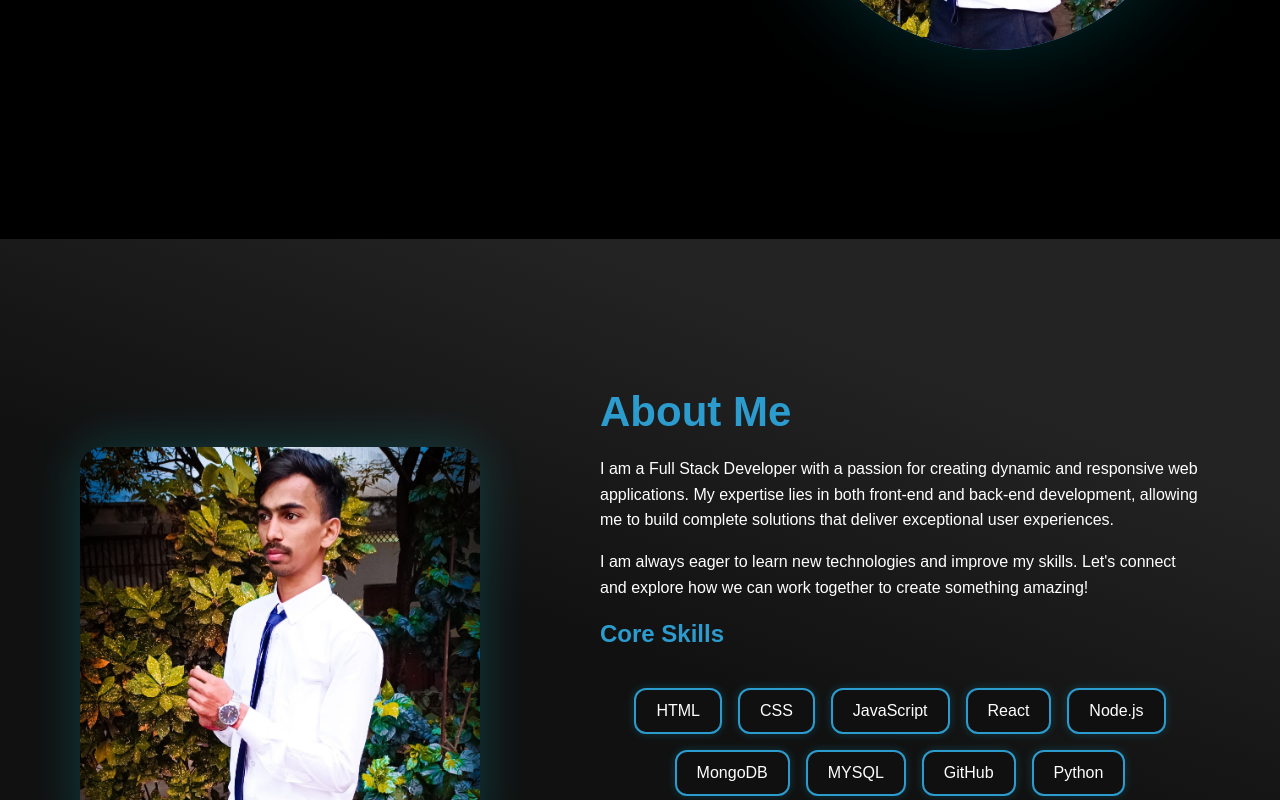
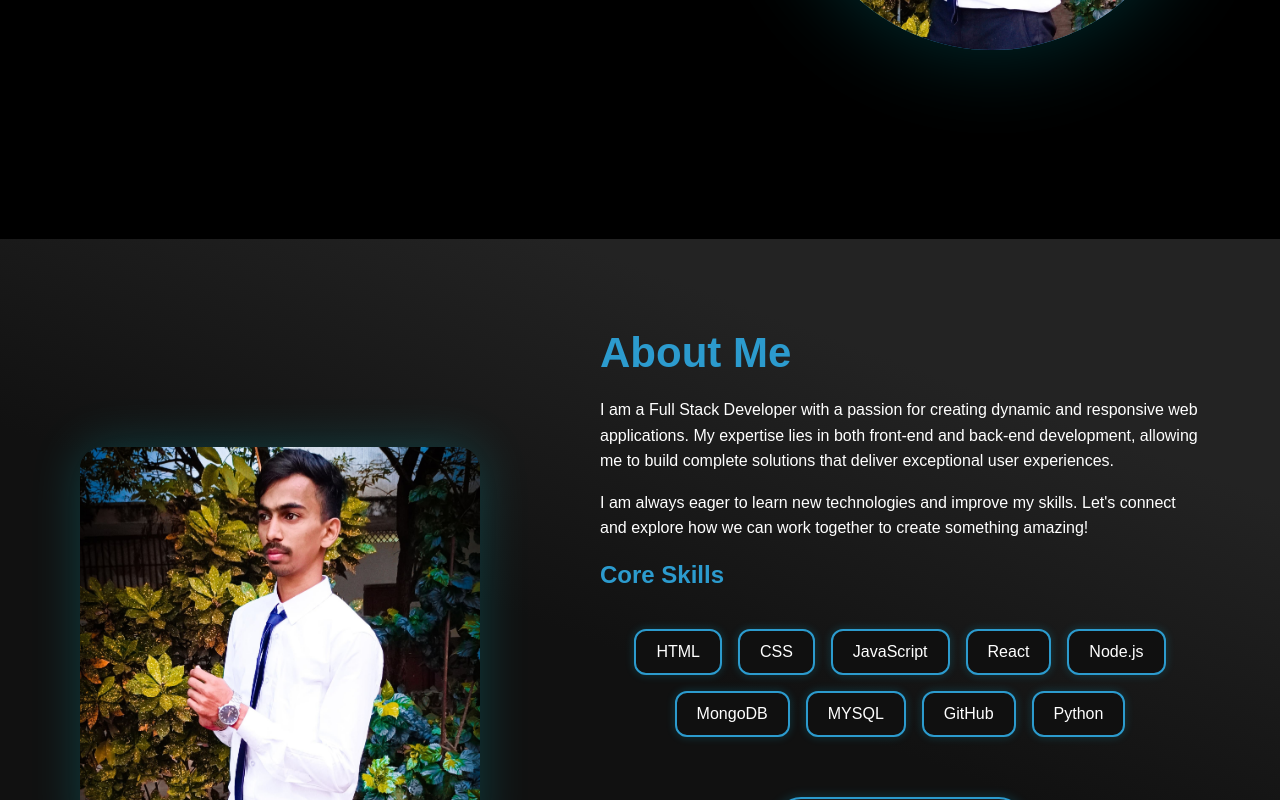
Before and after one commit to shasha0427/Portfolio-My-web, a React (Vite) app: page / in a window 1280 px wide. Shown: the part 540-1340 px from the top of the page. Built offline with nearby package versions, Linux system fonts and the light colour scheme.

Commit message:
Update portfolio section

```diff
--- a/src/MYPORTFOLIO/Home/homedata.css
+++ b/src/MYPORTFOLIO/Home/homedata.css
@@ -273,12 +273,15 @@
     font-size: 14px;
   }
 }
+#hme-abt-h1{
+  margin-top: -90px;
+}
 
 
 #hme-abt-p {
   font-size: 16px;
   line-height: 1.6;
-  margin-bottom: 15px;
+  margin-bottom: 10px;
   color: #ffffff;
 }
 
```
